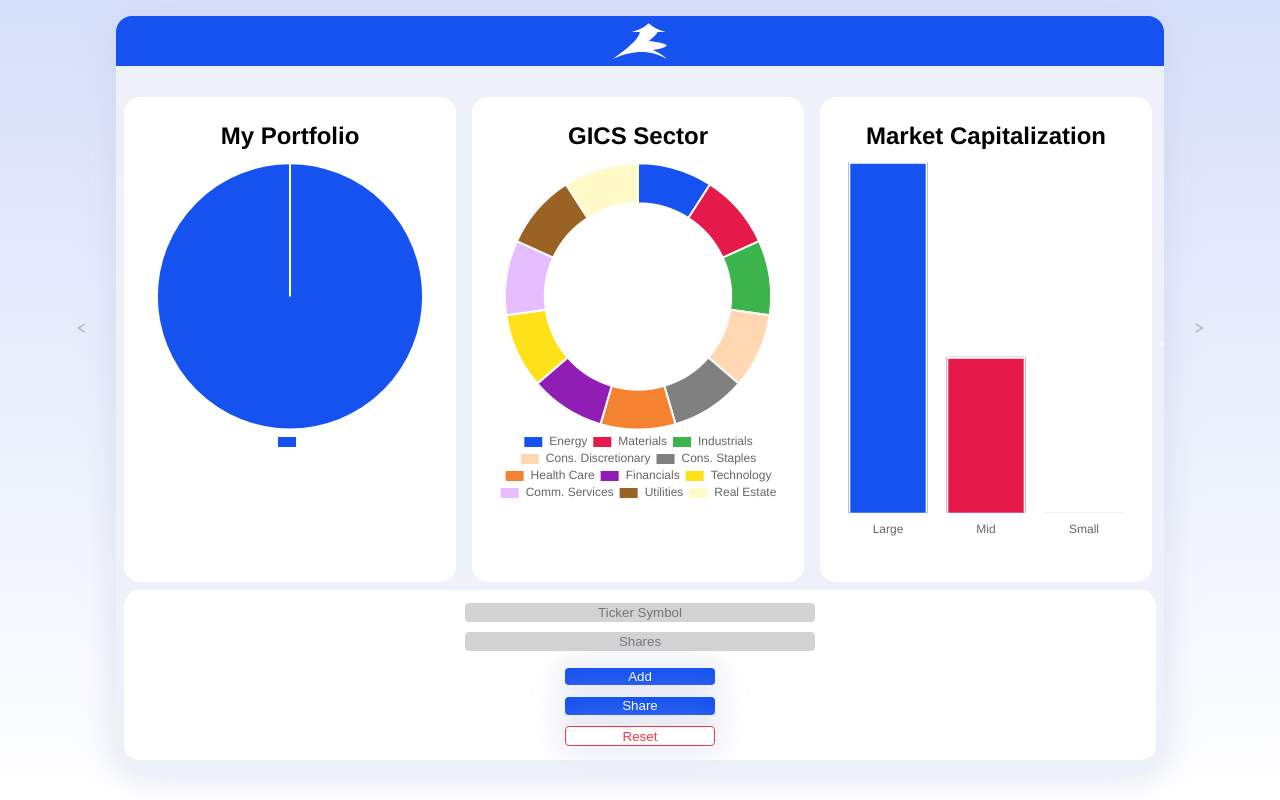
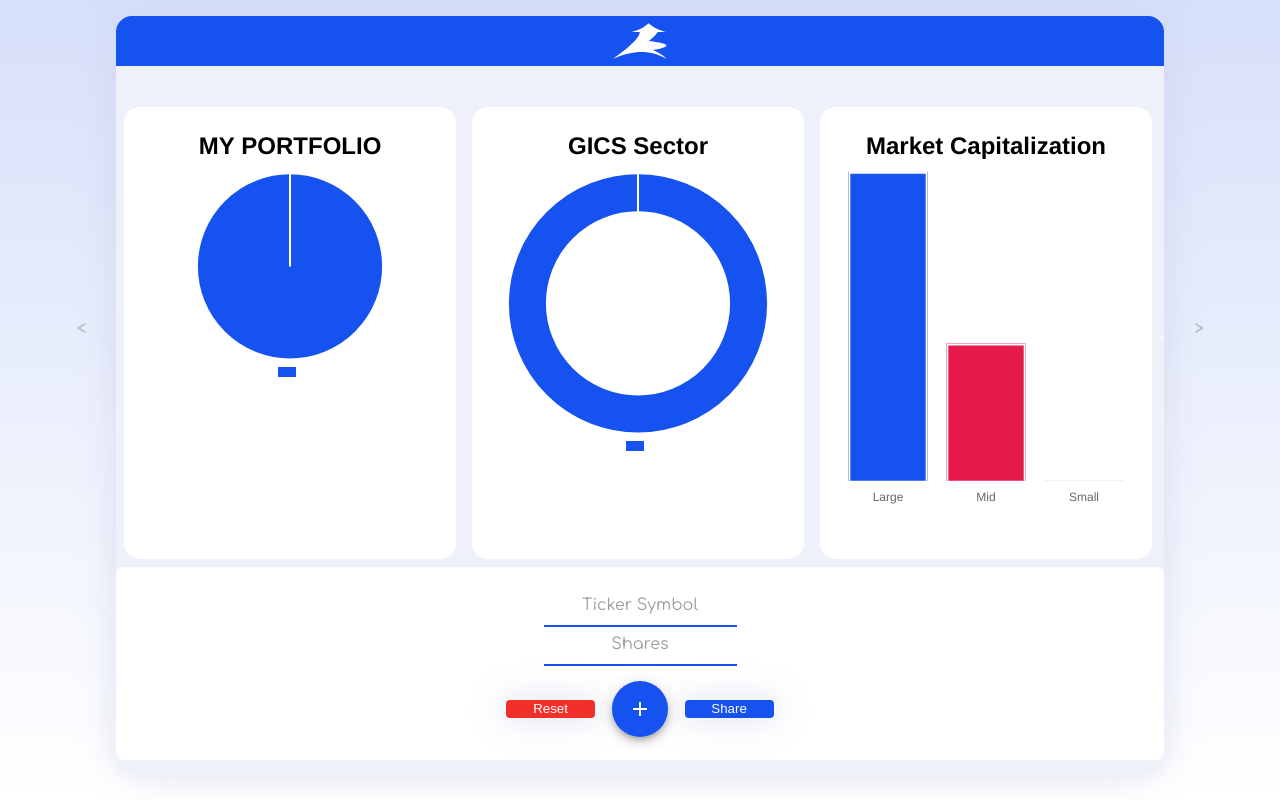
Before and after one commit to Tepeup/portfoliorater, a React (Create React App) app in the folder client/: page / in a window 1280 px wide. Built offline with nearby package versions, Linux system fonts and the light colour scheme.

Commit message:
big ui changes

```diff
--- a/client/src/Components/Body/Body.component.jsx
+++ b/client/src/Components/Body/Body.component.jsx
@@ -1,10 +1,12 @@
 import React from "react";
 import { Link } from "react-router-dom";
 import "./Body.styles.scss";
-import { Pie, Doughnut, HorizontalBar, Bar } from "react-chartjs-2";
+import { Pie, Doughnut, defaults, Bar } from "react-chartjs-2";
 import SearchBox from "../Searchbox/Searchbox.component";
 import { ReactComponent as Logo } from "../../Assets/Logo.svg";
 import axios from "axios";
+import Fab from "@material-ui/core/Fab";
+import AddIcon from "@material-ui/icons/Add";
 
 class Body extends React.Component {
   constructor() {
@@ -41,19 +43,20 @@ class Body extends React.Component {
         "Utilities",
         "Real Estate",
       ],
-      sectorData: [1, 1, 1, 1, 1, 1, 1, 1, 1, 1, 1],
+      sectorData: [100],
       sectorShow: [
-        "Energy",
-        "Materials",
-        "Industrials",
-        "Cons. Discretionary",
-        "Cons. Staples",
-        "Health Care",
-        "Financials",
-        "Technology",
-        "Comm. Services",
-        "Utilities",
-        "Real Estate",
+        "",
+        // "Energy",
+        // "Materials",
+        // "Industrials",
+        // "Cons. Discretionary",
+        // "Cons. Staples",
+        // "Health Care",
+        // "Financials",
+        // "Technology",
+        // "Comm. Services",
+        // "Utilities",
+        // "Real Estate",
       ],
     };
   }
@@ -517,19 +520,20 @@ class Body extends React.Component {
       showShare: true,
       sectorName: ["GICS Sector"],
 
-      sectorData: [1, 1, 1, 1, 1, 1, 1, 1, 1, 1, 1],
+      sectorData: [100],
       sectorShow: [
-        "Energy",
-        "Materials",
-        "Industrials",
-        "Cons. Discretionary",
-        "Cons. Staples",
-        "Health Care",
-        "Financials",
-        "Technology",
-        "Comm. Services",
-        "Utilities",
-        "Real Estate",
+        "",
+        // "Energy",
+        // "Materials",
+        // "Industrials",
+        // "Cons. Discretionary",
+        // "Cons. Staples",
+        // "Health Care",
+        // "Financials",
+        // "Technology",
+        // "Comm. Services",
+        // "Utilities",
+        // "Real Estate",
       ],
       marketCapName: ["Large", "Mid", "Small"],
       marketCapData: [100, 50, 10],
@@ -651,6 +655,9 @@ class Body extends React.Component {
         },
       ],
     };
+
+    // defaults.global.defaultFontFamily = "Comfortaa";
+
     return (
       <div className="Body">
         <div className="dashboard">
@@ -668,7 +675,7 @@ class Body extends React.Component {
                 options={{
                   title: {
                     display: true,
-                    text: "My Portfolio",
+                    text: "MY PORTFOLIO",
                     fontSize: 24,
                     fontColor: "black",
                   },
@@ -813,7 +820,6 @@ class Body extends React.Component {
           </div>
 
           <div className="searchandsend">
-            <div id="item2">
             <form id="stockForm" onKeyDown={this.newOneEnter}>
               <SearchBox
                 placeHolder={"Ticker Symbol"}
@@ -829,10 +835,16 @@ class Body extends React.Component {
                 handleChange={this.handleShareChange}
               />
             </form>
+
+            <div className="blockStyle">
+              <div className="stockSearch">
+                <button className="resetButton" onClick={this.resetForm}>
+                  Reset
+                </button>
               </div>
-            <div className="stockSearch" id="item3">
-              <button onClick={this.newOnes}>Add</button>
-            </div>
+              <Fab color="primary" aria-label="add">
+                <AddIcon onClick={this.newOnes} />
+              </Fab>
 
               {this.state.showShare ? (
                 <div className="stockSearch" id="item5">
@@ -850,10 +862,6 @@ class Body extends React.Component {
                   </div>
                 </Link>
               )}
-            <div className="stockSearch" id="item4">
-              <button className="resetButton" onClick={this.resetForm}>
-                Reset
-              </button>
             </div>
           </div>
 
--- a/client/src/Components/Body/Body.styles.scss
+++ b/client/src/Components/Body/Body.styles.scss
@@ -71,9 +71,7 @@ span {
             /* For mobile phones: */
             display: grid;
             grid-template-columns: 1fr;
-
-            grid-template-rows: auto;
-            padding: 0 1em 1em 1em;
+            grid-template-rows: min-content;
             min-width: 100vw;
             border-radius: 0;
             grid-gap: 0em;
@@ -81,8 +79,7 @@ span {
             overflow-x: hidden;
         }
         .resetButton {
-            color: #ff3547;
-            background-color: white;
+            background-color: rgb(241, 48, 41) !important;
             border: solid 1px;
         }
         .navbar {
@@ -97,7 +94,7 @@ span {
                 grid-area: 1/1 / span 1 / span 1;
                 border-radius: 0;
                 padding: 5px 1em;
-                width: 100vw;
+                width: 100%;
             }
         }
 
@@ -110,7 +107,7 @@ span {
             @media only screen and (max-width: 825px) {
                 /* For mobile phones: */
                 grid-area: 2/1 / span 1 / span 1;
-                padding: 1em;
+                padding: 0.5em 1em;
                 background-color: $baseColor;
                 overflow-y: hidden;
                 font-size: 1.2em;
@@ -132,14 +129,14 @@ span {
                 border-radius: 1em;
                 margin: 0 0.5em;
                 padding: 1em;
-                min-height: 300px;
 
                 @media only screen and (max-width: 825px) {
                     /* For mobile phones: */
-                    min-height: 250px;
+                    min-height: 200px;
                     margin: 0 0.5em;
                     max-width: 360px;
                     box-shadow: $boxshadow;
+                    border-radius: 0.5em;
                 }
             }
         }
@@ -172,17 +169,18 @@ span {
             display: grid;
             grid-area: 3/1 / span 1 / span 3;
             background-color: white;
-            border-radius: 1em;
+            border-radius: 0.5em;
             padding: 0.5em;
             box-sizing: border-box;
             justify-content: center;
             max-width: 100vw;
-            margin: 0 0.5em;
+            max-height: 30vh;
+            min-height: 20vh;
+            margin: 0;
             @media only screen and (max-width: 825px) {
                 /* For mobile phones: */
-
                 margin: 0 1em;
-                padding: 1em;
+                padding: 0 1em;
                 grid-area: 3/1 / span 1 / span 1;
             }
         }
@@ -216,7 +214,15 @@ span {
             margin: 0;
         }
         button {
-            min-width: 150px;
+            background-color: $buttonColor;
+            justify-self: center;
+            margin: 0.3em 1em;
+        }
+        .blockStyle {
+            display: flex;
+            align-items: center;
+        }
+        button:not(.MuiFab-root) {
             justify-self: center;
             margin: 3px;
             border-radius: 4px;
@@ -224,7 +230,7 @@ span {
             cursor: pointer;
             color: white;
             background-color: $buttonColor;
-            padding: 0.1em 3em;
+            padding: 0.1em 2em;
             box-shadow: $boxshadow;
             @media only screen and (max-width: 825px) {
                 /* For mobile phones: */
@@ -274,26 +280,110 @@ span {
             display: grid;
             justify-self: center;
             padding: 0;
+            margin-top: 0.8em;
         }
         #stockFormTwo {
             display: grid;
             justify-self: center;
-            padding: 0.5rem 0;
+            padding: 1rem 0;
         }
+
+        $primary: #161d1c;
+        $secondary: #38ef7d;
+        $white: #fff;
+        $gray: #9b9b9b;
+        .form__group {
+            position: relative;
+
+            display: flex;
+            justify-content: center;
+        }
+
+        .form__field {
+            font-family: inherit;
+            width: 100%;
+            border: 0;
+            border-bottom: 2px solid $buttonColor;
+            outline: 0;
+            font-size: 1rem;
+            text-align: center;
+            color: black;
+            padding: 0.5em 0 0 0;
+            background: transparent;
+            transition: border-color 0.2s;
+
+            &::placeholder {
+                color: transparent;
+            }
+
+            &:placeholder-shown ~ .form__label {
+                font-size: 1rem;
+                cursor: text;
+                top: 0.5em;
+                text-align: center;
+                pointer-events: none;
+            }
+        }
+
+        .form__label {
+            position: absolute;
+            top: 0;
+            display: block;
+            transition: 0.2s;
+            font-size: 0.6rem;
+            color: $gray;
+            pointer-events: none;
+        }
+
+        .form__field:focus {
+            ~ .form__label {
+                position: absolute;
+                top: 0;
+                display: block;
+                transition: 0.2s;
+                font-size: 0.6rem;
+                color: $buttonColor;
+                font-weight: 700;
+                transform: translateX(0);
+            }
+            padding-bottom: 6px;
+            font-weight: 700;
+            border-width: 3px;
+            border-image: linear-gradient(to right, $buttonColor, $buttonColor);
+            border-image-slice: 1;
+        }
+        /* reset input */
+        .form__field {
+            &:required,
+            &:invalid {
+                box-shadow: none;
+            }
+        }
+        /* demo */
+        // body {
+        //     font-family: "Poppins", sans-serif;
+        //     display: flex;
+        //     flex-direction: column;
+        //     justify-content: center;
+        //     align-items: center;
+        //     min-height: 100vh;
+        //     font-size: 1.5rem;
+        //     background-color: #222222;
+        // }
     }
 
-    .centerChart {
-        box-sizing: border-box;
-        padding: 0rem 3rem 0.5rem 3rem;
-        min-width: 90vw;
-        width: auto;
-        max-height: 90vh;
-        justify-self: center;
-        display: grid;
-        background-color: white;
-        border-radius: 0.8rem;
-        grid-template-columns: auto auto;
-    }
+    // .centerChart {
+    //     box-sizing: border-box;
+    //     padding: 0rem 3rem 0.5rem 3rem;
+    //     min-width: 90vw;
+    //     width: auto;
+    //     max-height: 90vh;
+    //     justify-self: center;
+    //     display: grid;
+    //     background-color: white;
+    //     border-radius: 0.5rem;
+    //     grid-template-columns: auto auto;
+    // }
 }
 
 // $baseColor: #f9faff;
@@ -367,7 +457,7 @@ span {
 //             display: grid;
 //             grid-template-columns: 1fr;
 //             grid-template-rows: auto;
-//             padding: 0 1em 1em 1em;
+//      butt       padding: 0 1em 1em 1em;
 //             min-width: 100vw;
 //             border-radius: 0;
 //             grid-gap: 1em;
--- a/client/src/Components/New/New.styles.scss
+++ b/client/src/Components/New/New.styles.scss
@@ -16,3 +16,9 @@
 .makeOwn {
     font-size: 1.2em;
 }
+#item4 {
+    margin-bottom: 1.5em;
+}
+#item2 {
+    margin-top: 1em;
+}
--- a/client/src/Components/Searchbox/Searchbox.component.jsx
+++ b/client/src/Components/Searchbox/Searchbox.component.jsx
@@ -1,13 +1,18 @@
 import React from "react";
 
 const SearchBox = ({ placeHolder, handleChange, boxType, value }) => (
+  <div class="form__group field">
     <input
-    className="search"
+      className="form__field"
       type={boxType}
       placeholder={placeHolder}
       onChange={handleChange}
       value={value}
     />
+    <label for="name" class="form__label">
+      {placeHolder}
+    </label>
+  </div>
 );
 
 export default SearchBox;
```
Lines whose indentation alone changed are shown as unchanged.
